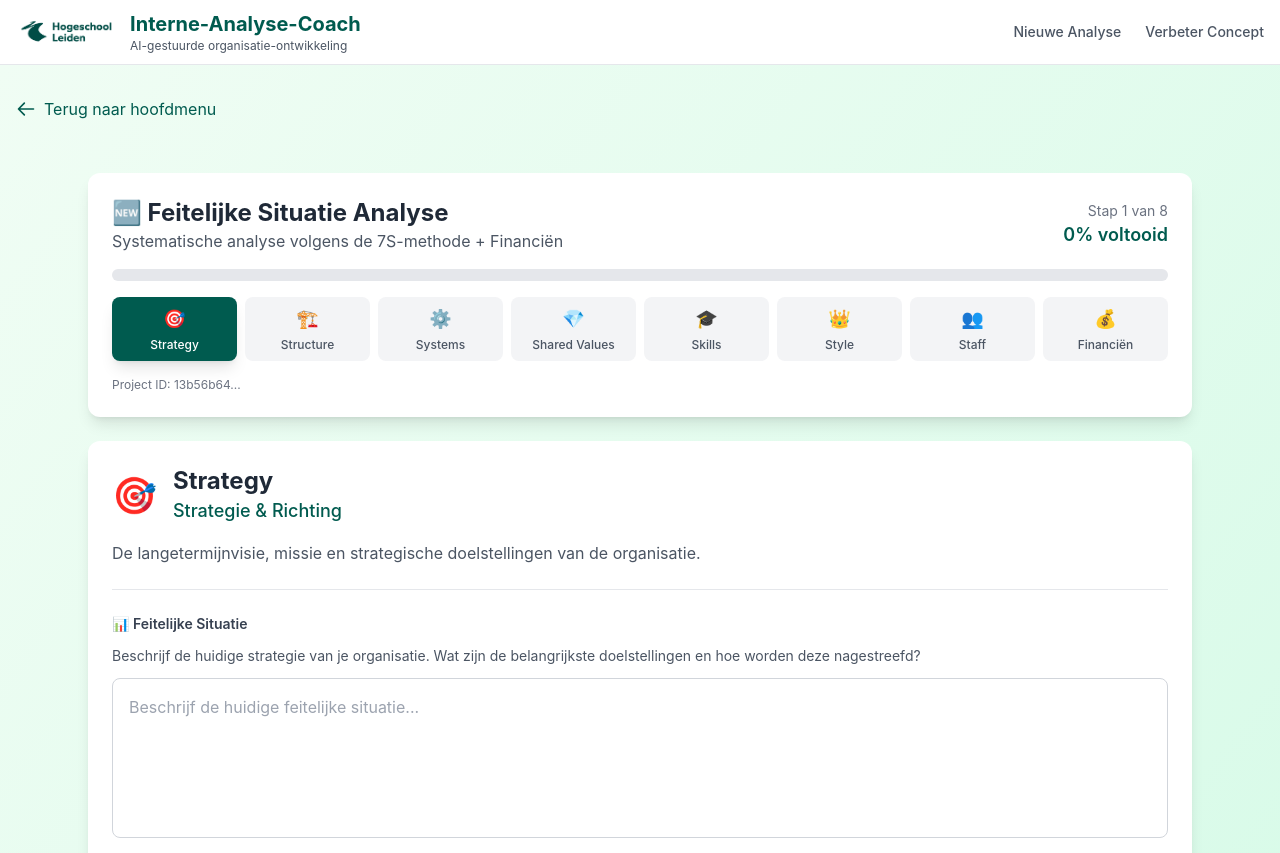
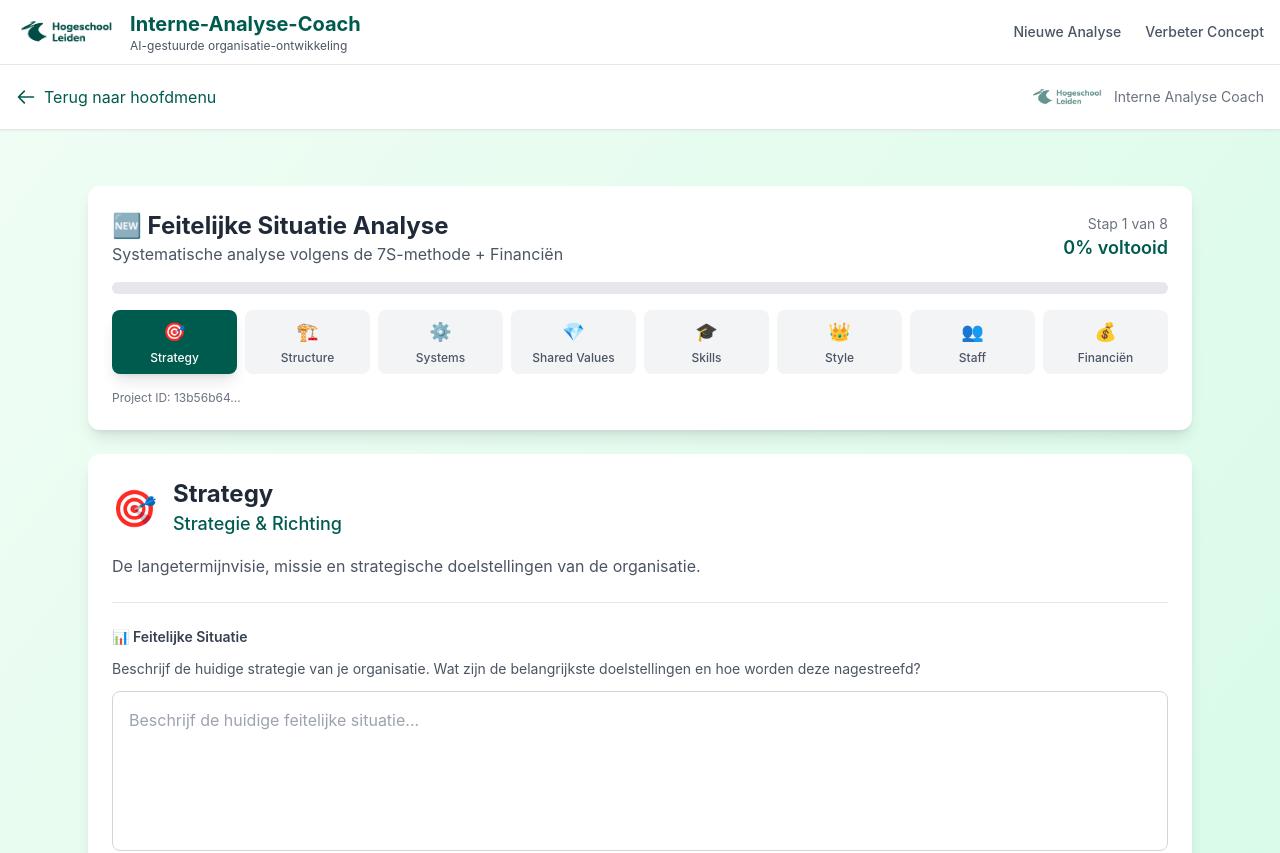
Before and after one commit to SuzannedeGroot1981/Interne-Analyse-Coach, a Next.js app: page /start in a window 1280 px wide. Shown: the top 853 px of the page. Built offline with nearby package versions, Linux system fonts and the light colour scheme.

Commit message:
Fix dubbele header probleem

```diff
--- a/pages/improve.tsx
+++ b/pages/improve.tsx
@@ -12,9 +12,9 @@ export default function Improve() {
 
   useEffect(() => {
     // Check voor project parameter in URL
-    const { project } = router.query
-    if (project && typeof project === 'string') {
-      setProjectId(project)
+    const { id } = router.query
+    if (id && typeof id === 'string') {
+      setProjectId(id)
     }
     setIsLoading(false)
   }, [router.query])
@@ -25,12 +25,21 @@ export default function Improve() {
 
   if (isLoading) {
     return (
+      <>
+        <Head>
+          <title>Verbeter Bestaand Concept - Interne Analyse Coach</title>
+          <meta name="description" content="AI-gestuurde tool voor interne analyses en conceptverbetering" />
+          <meta name="viewport" content="width=device-width, initial-scale=1" />
+          <link rel="icon" href="/favicon.ico" />
+        </Head>
+
         <div className="min-h-screen bg-gradient-to-br from-blue-50 to-indigo-100 flex items-center justify-center">
           <div className="text-center">
             <div className="animate-spin rounded-full h-12 w-12 border-b-2 border-blue-600 mx-auto mb-4"></div>
             <p className="text-gray-600">Project laden...</p>
           </div>
         </div>
+      </>
     )
   }
 
@@ -38,20 +47,40 @@ export default function Improve() {
     <>
       <Head>
         <title>Verbeter Bestaand Concept - Interne Analyse Coach</title>
+        <meta name="description" content="AI-gestuurde tool voor interne analyses en conceptverbetering" />
+        <meta name="viewport" content="width=device-width, initial-scale=1" />
+        <link rel="icon" href="/favicon.ico" />
       </Head>
 
       <div className="min-h-screen bg-gradient-to-br from-blue-50 to-indigo-100">
-        <div className="container mx-auto px-4 py-8">
+        {/* Minimale header met alleen terug knop */}
+        <div className="bg-white shadow-sm border-b border-gray-200">
+          <div className="container mx-auto px-4">
+            <div className="flex items-center justify-between h-16">
               {/* Terug knop */}
-          <div className="mb-6">
               <Link href={homeLink()} className="inline-flex items-center text-blue-600 hover:text-blue-800 transition-colors">
                 <svg className="w-5 h-5 mr-2" fill="none" stroke="currentColor" viewBox="0 0 24 24">
                   <path strokeLinecap="round" strokeLinejoin="round" strokeWidth={2} d="M10 19l-7-7m0 0l7-7m-7 7h18" />
                 </svg>
                 Terug naar hoofdmenu
               </Link>
+
+              {/* Logo (klein) */}
+              <div className="flex items-center space-x-2">
+                <img
+                  src="/images/Logo_HL_Donkergroen_RGB.png"
+                  alt="Hogeschool Leiden"
+                  className="h-6 w-auto opacity-60"
+                />
+                <span className="text-sm text-gray-500 hidden sm:block">
+                  Interne Analyse Coach
+                </span>
+              </div>
+            </div>
+          </div>
         </div>
 
+        <div className="container mx-auto px-4 py-8">
           {/* StepWizard Component */}
           <StepWizard
             projectId={projectId || undefined}
--- a/pages/start.tsx
+++ b/pages/start.tsx
@@ -25,12 +25,21 @@ export default function Start() {
 
   if (isLoading) {
     return (
+      <>
+        <Head>
+          <title>Nieuwe Interne Analyse - Interne Analyse Coach</title>
+          <meta name="description" content="AI-gestuurde tool voor interne analyses en conceptverbetering" />
+          <meta name="viewport" content="width=device-width, initial-scale=1" />
+          <link rel="icon" href="/favicon.ico" />
+        </Head>
+
         <div className="min-h-screen bg-gradient-to-br from-green-50 to-emerald-100 flex items-center justify-center">
           <div className="text-center">
             <div className="animate-spin rounded-full h-12 w-12 border-b-2 border-primary mx-auto mb-4"></div>
             <p className="text-gray-600">Project laden...</p>
           </div>
         </div>
+      </>
     )
   }
 
@@ -38,20 +47,40 @@ export default function Start() {
     <>
       <Head>
         <title>Nieuwe Interne Analyse - Interne Analyse Coach</title>
+        <meta name="description" content="AI-gestuurde tool voor interne analyses en conceptverbetering" />
+        <meta name="viewport" content="width=device-width, initial-scale=1" />
+        <link rel="icon" href="/favicon.ico" />
       </Head>
 
       <div className="min-h-screen bg-gradient-to-br from-green-50 to-emerald-100">
-        <div className="container mx-auto px-4 py-8">
+        {/* Minimale header met alleen terug knop */}
+        <div className="bg-white shadow-sm border-b border-gray-200">
+          <div className="container mx-auto px-4">
+            <div className="flex items-center justify-between h-16">
               {/* Terug knop */}
-          <div className="mb-6">
               <Link href={homeLink()} className="inline-flex items-center text-primary hover:text-green-700 transition-colors">
                 <svg className="w-5 h-5 mr-2" fill="none" stroke="currentColor" viewBox="0 0 24 24">
                   <path strokeLinecap="round" strokeLinejoin="round" strokeWidth={2} d="M10 19l-7-7m0 0l7-7m-7 7h18" />
                 </svg>
                 Terug naar hoofdmenu
               </Link>
+
+              {/* Logo (klein) */}
+              <div className="flex items-center space-x-2">
+                <img
+                  src="/images/Logo_HL_Donkergroen_RGB.png"
+                  alt="Hogeschool Leiden"
+                  className="h-6 w-auto opacity-60"
+                />
+                <span className="text-sm text-gray-500 hidden sm:block">
+                  Interne Analyse Coach
+                </span>
+              </div>
+            </div>
+          </div>
         </div>
 
+        <div className="container mx-auto px-4 py-8">
           {/* StepWizard Component */}
           <StepWizard
             projectId={projectId || undefined}
```
Lines whose indentation alone changed are shown as unchanged.
